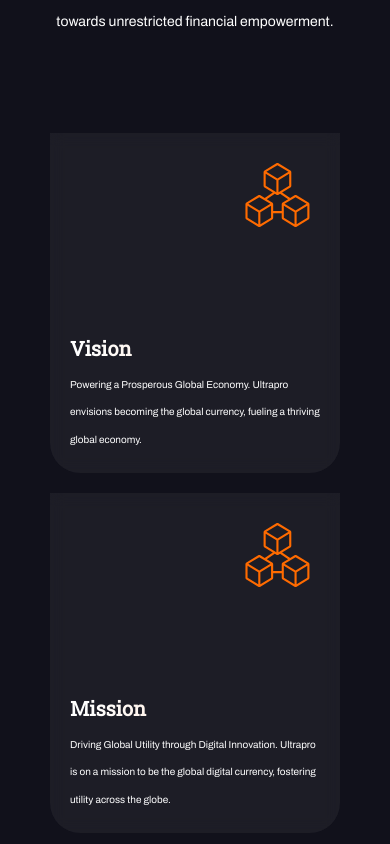
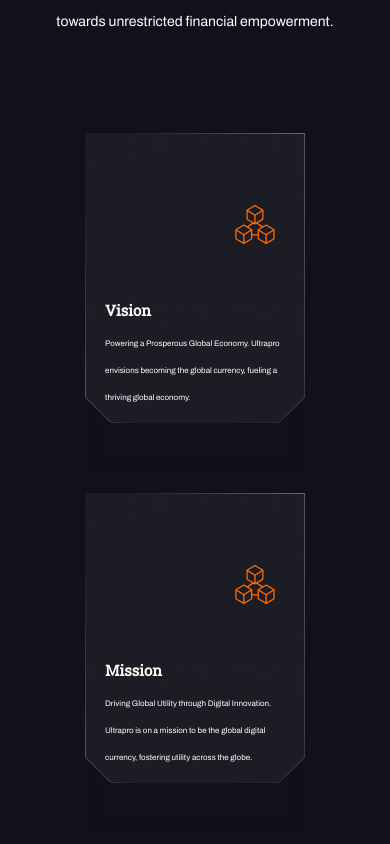
Before and after one commit to hemanthpopz/UltraProProject, a React (Create React App) app: page / in a window 390 px wide. Shown: the part 2100-2944 px from the top of the page. Built offline with nearby package versions, Linux system fonts and the light colour scheme; a web font is replaced by a local one.

Commit message:
Made changes in background of cube1

```diff
--- a/src/components/Home/index.css
+++ b/src/components/Home/index.css
@@ -253,7 +253,7 @@
   font-style: normal;
   font-weight: 300;
   line-height: 27.369px; /* 171.059% */
-  max-width: 250px;
+  max-width: 220px;
 }
 
 .matrix-image-container {
@@ -262,17 +262,17 @@
 }
 
 .cube1 {
-  background-color: var(--1-Fill, rgba(255, 255, 255, 0.05));
+  background-image: url('../Images/CudeBG.png');
+  background-size: contain;
+  background-repeat: no-repeat;
   stroke-width: 0.854px;
   max-width: 250px;
   display: flex;
   flex-direction: column;
   height: 300px;
   justify-content: space-between;
+  stroke: #fff;
   padding: 20px;
-  stroke: #fff;
-  border-bottom-left-radius: 30px;
-  border-bottom-right-radius: 30px;
   position: relative;
   backdrop-filter: blur(7.5px);
   transition-duration: 0.2s;
@@ -282,8 +282,6 @@
 }
 
 .cube1:hover {
-  border-top-left-radius: 30px;
-  border-bottom-right-radius: 30px;
   bottom: 15px;
 }
 
@@ -862,3 +860,25 @@
     width: 100px;
   }
 }
+
+
+@media screen and (max-width:400px) {
+
+  .cubes-container p{
+    font-size: 8px;
+  }
+
+
+  .cube1{
+    justify-content: space-evenly;
+    height: 300px;
+    width: 180px;
+    flex-shrink: 0;
+  }
+  .cubes-container h1{
+    font-size: 15px;
+  }
+  .cubes-container img{
+    width: 40px;
+  }
+}
```
Also changed, not shown: src/components/Images/CudeBG.png (added).
